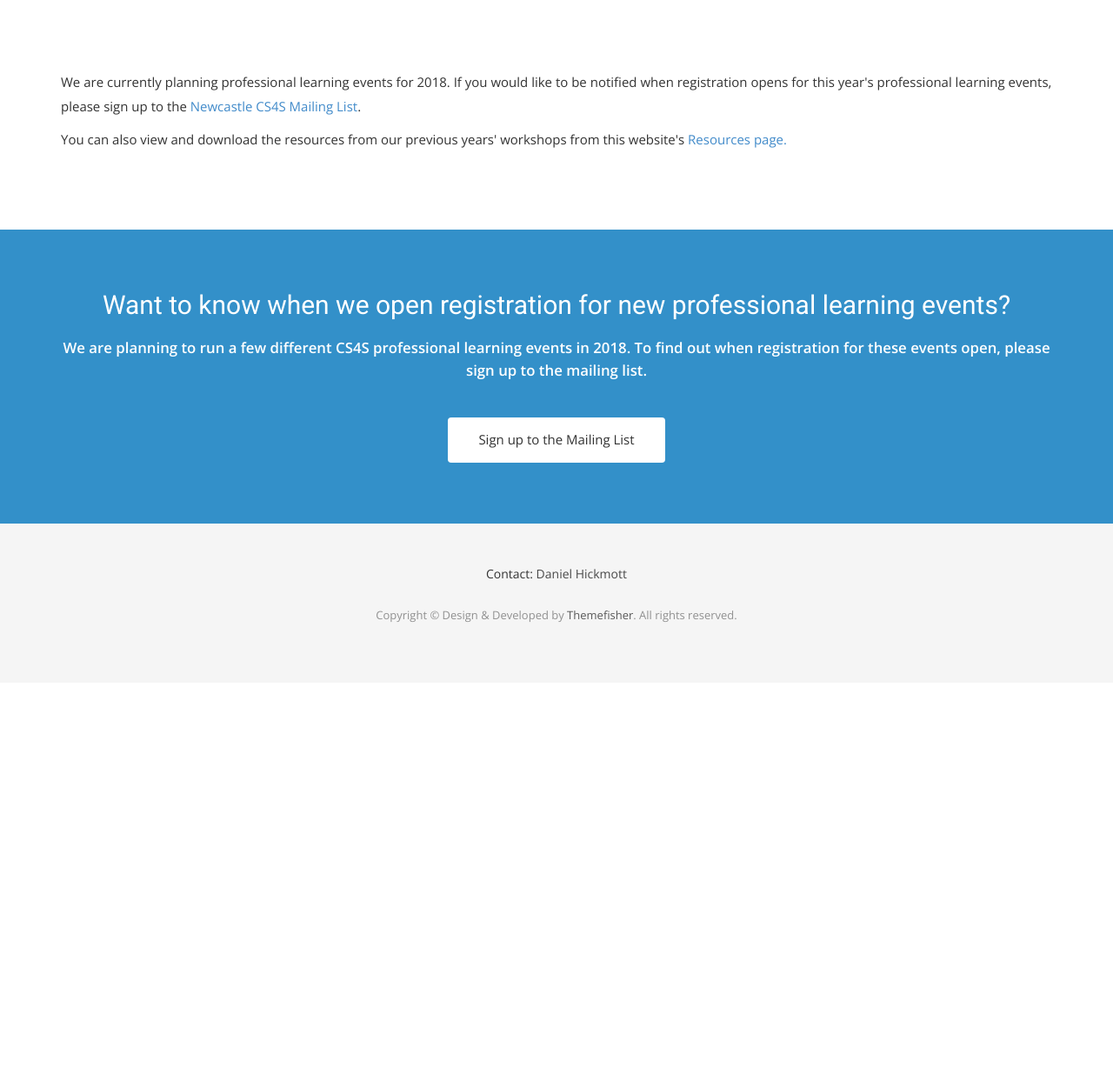
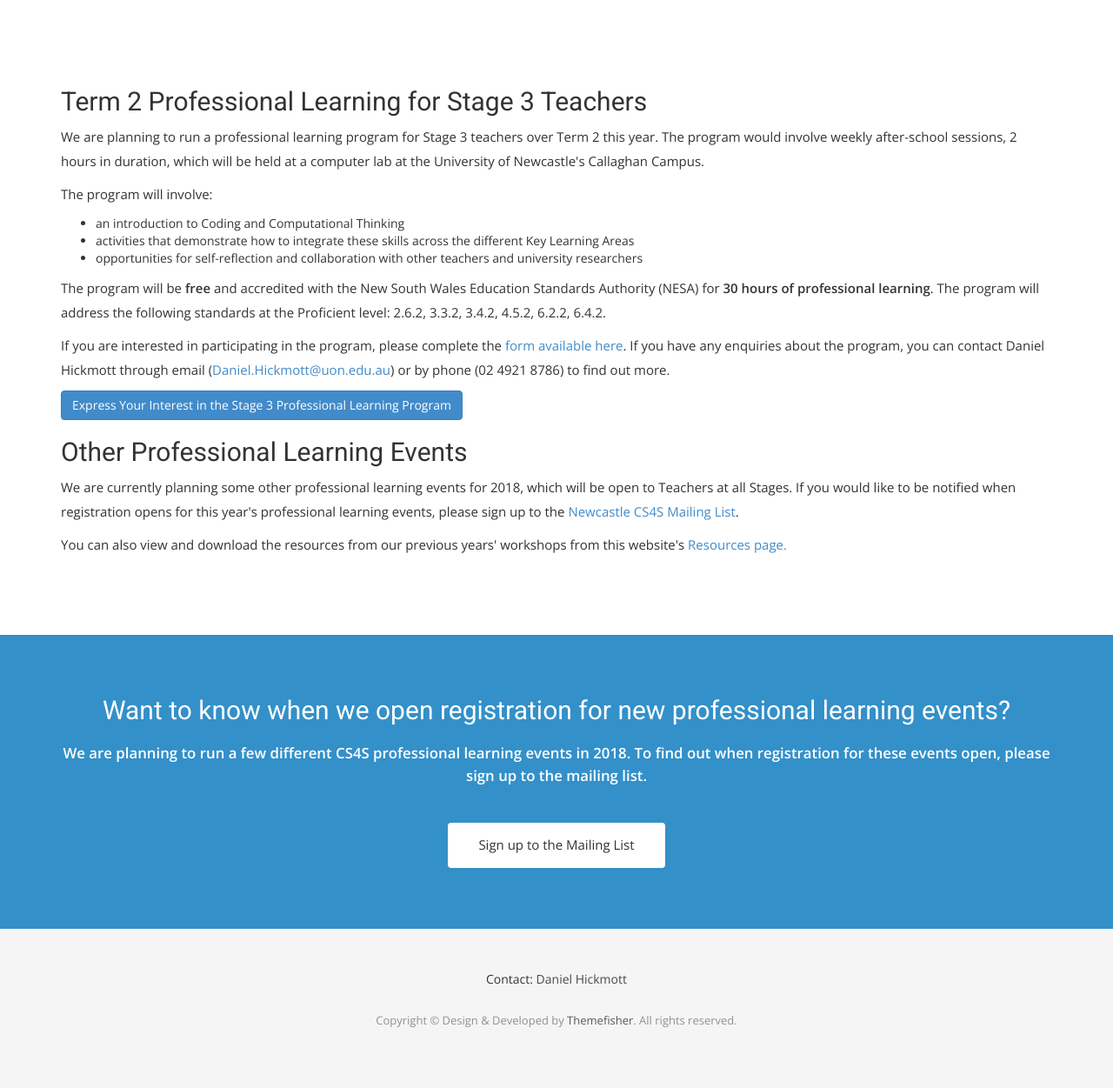
Before and after one commit to cs4s/cs4s.github.io, a Jekyll site: the page built from events.html, in a window 1280 px wide. Shown: the part 461-1712 px from the top of the page at 87% size. Built offline with Jekyll 4.4.1, drawn with Linux system fonts in a browser that asks for light colours; nearby versions of some CDN libraries; some web fonts are replaced; before the commit the page ends 1246 px from its top, so only the background shows below that.

Commit message:
Changes event page to include information about Stage 3 PD

```diff
--- a/css/airspace.css
+++ b/css/airspace.css
@@ -36,11 +36,6 @@ h3 {
 p {
   font-size: 15px;
   line-height: 28px;
-}
-ul {
-  padding: 0;
-  margin: 0;
-  list-style: none;
 }
 a,
 a:active,
@@ -90,6 +85,8 @@ header .navbar-default .navbar-nav li a {
 font header .navbar-default .navbar-nav li a:hover {
   color: #000;
 }
+
+
 /*---------------------------------------------
 					Index Start
 -----------------------------------------------*/
--- a/events.html
+++ b/events.html
@@ -23,7 +23,27 @@ permalink: /events
     <div class="row">
       <div class="col-md-12">
         <div class="block">
-          <p> We are currently planning professional learning events for 2018.
+          <h2>Term 2 Professional Learning for Stage 3 Teachers</h2>
+          <p>
+            We are planning to run a professional learning program for Stage 3 teachers over Term 2 this year.
+            The program would involve weekly after-school sessions, 2 hours in duration, which will be held at a computer lab at the University of Newcastle's Callaghan Campus.
+          </p>
+          <p>The program will involve:</p>
+          <ul>
+            <li>an introduction to Coding and Computational Thinking</li>
+            <li>activities that demonstrate how to integrate these skills across the different Key Learning Areas</li>
+            <li>opportunities for self-reflection and collaboration with other teachers and university researchers</li>
+          </ul>
+          <p>
+            The program will be <strong>free</strong> and accredited with the New South Wales Education Standards Authority (NESA) for <strong>30 hours of professional learning</strong>. The program will address the following standards at the Proficient level: 2.6.2, 3.3.2, 3.4.2, 4.5.2, 6.2.2, 6.4.2.
+          </p>
+          <p>
+            If you are interested in participating in the program, please complete the <a href="https://goo.gl/forms/s6zRUkdRzwb2krRs2">form available here</a>. If you have any enquiries about the program, you can contact Daniel Hickmott through email (<a href="mailto:daniel.hickmott@uon.edu.au?Subject=CS4S%20Newcastle%20Stage%203%20Professional%Learning" target="_top">Daniel.Hickmott@uon.edu.au</a>) or by phone (02 4921 8786) to find out more.
+          </p>
+          <a class="btn btn-primary btn-call-to-action" href="https://goo.gl/forms/s6zRUkdRzwb2krRs2">Express Your Interest in the Stage 3 Professional Learning Program</a>
+
+          <h2>Other Professional Learning Events</h2>
+          <p> We are currently planning some other professional learning events for 2018, which will be open to Teachers at all Stages.
           If you would like to be notified when registration opens for this year's professional learning events, please sign up to the <a href="https://goo.gl/forms/uhFt9j740ELhKKxK2">Newcastle CS4S Mailing List</a>.</p>
           <p>You can also view and download the resources from our previous years' workshops from this website's <a href="/resources.html">Resources page.</a></p>
         </div>
```
